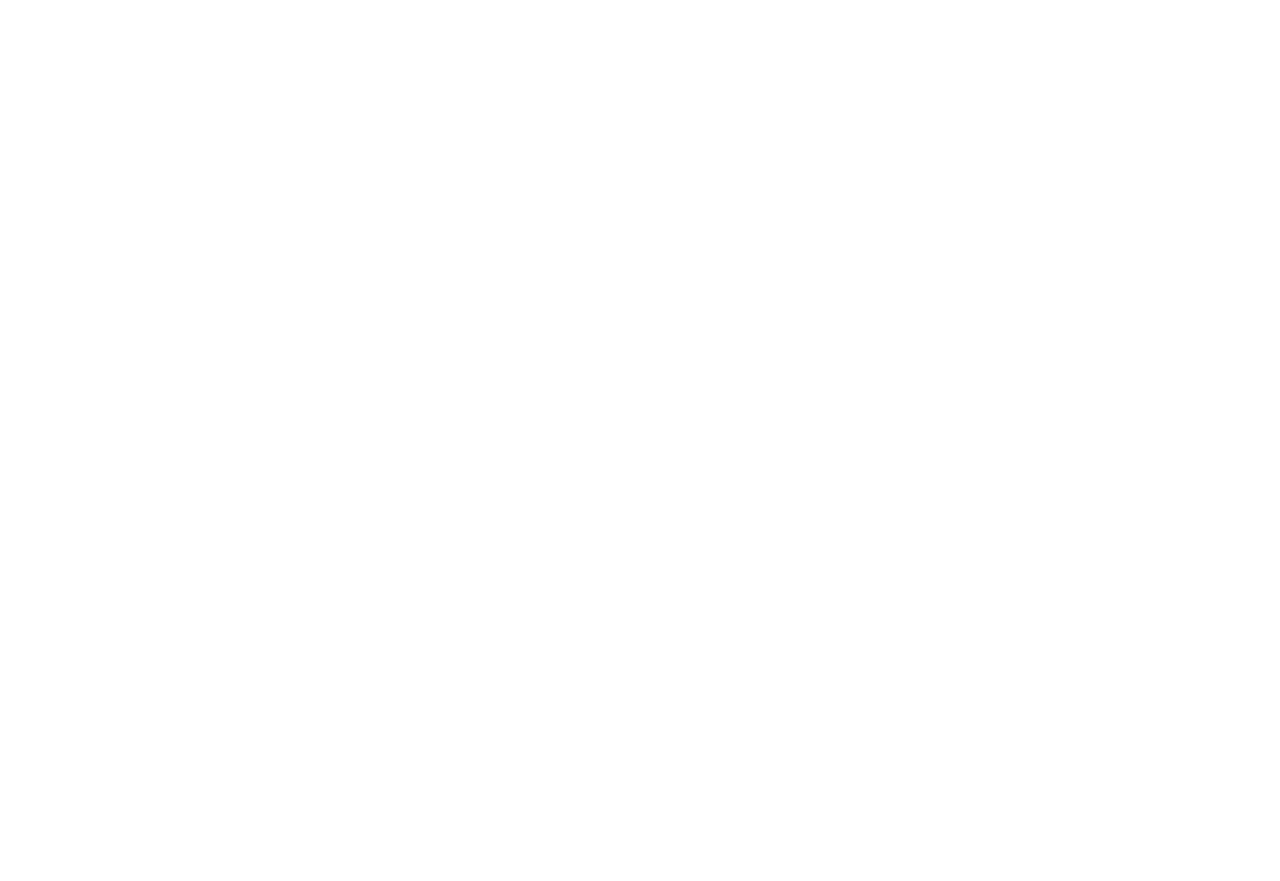
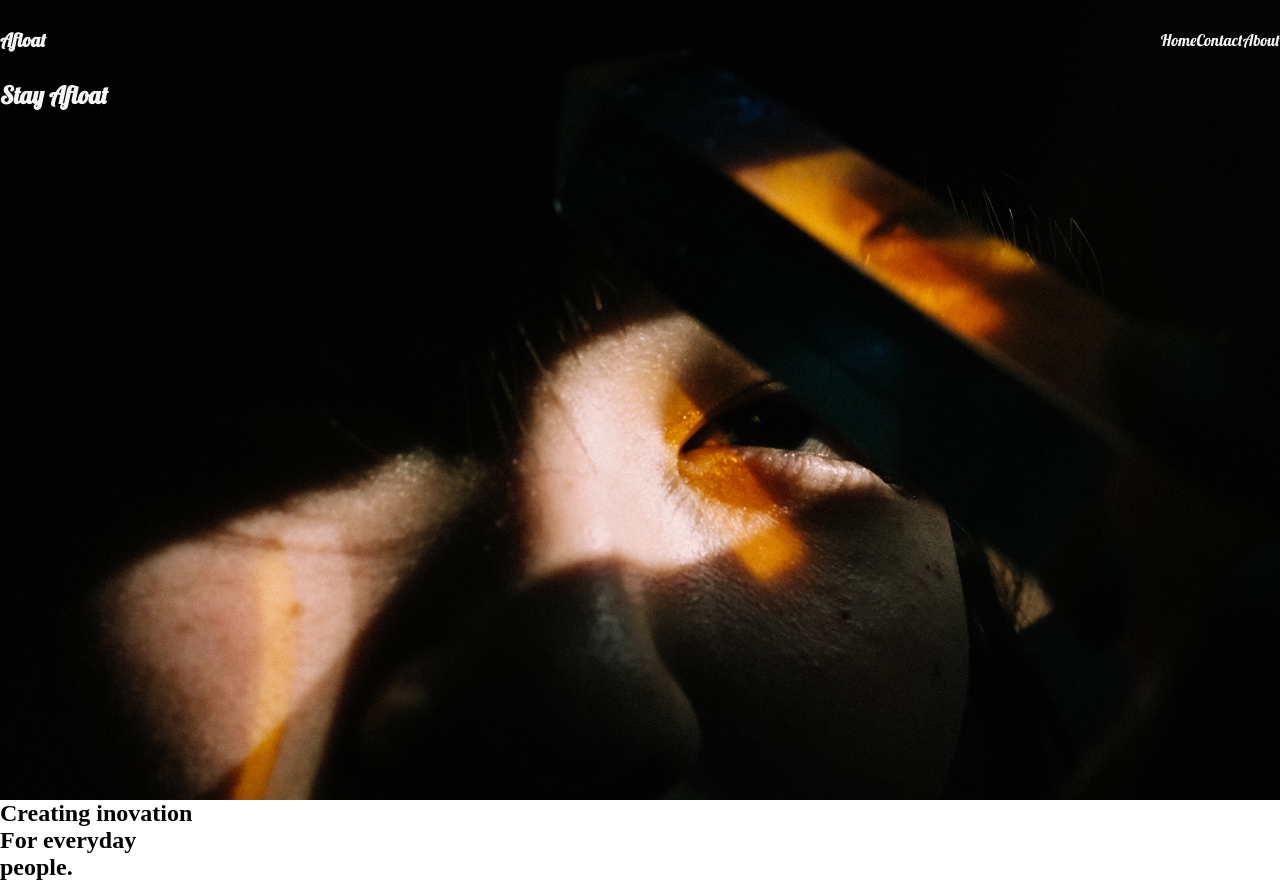
Before and after one commit to morganfula/fancy-intro-js, a plain HTML site: page index.html in a window 1280 px wide. Before the commit the page ends 800 px from the top, so only its background shows below. Drawn offline with nearby package versions, Linux system fonts and the light colour scheme.

Commit message:
adding style

```diff
--- a/index.html
+++ b/index.html
@@ -4,10 +4,47 @@
     <meta charset="UTF-8" />
     <meta name="viewport" content="width=device-width, initial-scale=1.0" />
     <link rel="stylesheet" href="style.css" />
+    <link
+      href="https://fonts.googleapis.com/css2?family=Lobster&display=swap"
+      rel="stylesheet"
+    />
     <title>Slide Animation</title>
   </head>
 
   <body>
+    <main>
+      <section class="landing">
+        <nav>
+          <h1 class="logo">Afloat</h1>
+          <ul class="nav-links">
+            <li>Home</li>
+            <li>Contact</li>
+            <li>About</li>
+          </ul>
+        </nav>
+        <h2 class="big-text">Stay Afloat</h2>
+      </section>
+    </main>
+
+    <div class="intro">
+      <div class="intro-text">
+        <h2 class="hide">
+          <span class="text">Creating inovation</span>
+        </h2>
+        <h2 class="hide">
+          <span class="text">For everyday</span>
+        </h2>
+        <h2 class="hide">
+          <span class="text">people.</span>
+        </h2>
+      </div>
+    </div>
+    <div class="slider"></div>
+    <script
+      src="https://cdnjs.cloudflare.com/ajax/libs/gsap/3.5.1/gsap.min.js"
+      integrity="sha512-IQLehpLoVS4fNzl7IfH8Iowfm5+RiMGtHykgZJl9AWMgqx0AmJ6cRWcB+GaGVtIsnC4voMfm8f2vwtY+6oPjpQ=="
+      crossorigin="anonymous"
+    ></script>
     <script src="app.js"></script>
   </body>
 </html>
--- a/style.css
+++ b/style.css
@@ -0,0 +1,29 @@
+* {
+  margin: 0;
+  padding: 0;
+  box-sizing: border-box;
+}
+
+main {
+  font-family: "Lobster", sans-serif;
+  color: whitesmoke;
+}
+
+.landing {
+  min-height: 100vh;
+  background: url("./hero.jpg");
+  background-size: cover;
+  padding: 0rem, 5rem;
+}
+
+nav {
+  display: flex;
+  align-items: center;
+  justify-content: space-between;
+  min-height: 10vh;
+}
+
+.nav-links {
+  display: flex;
+  list-style: none;
+}
```
